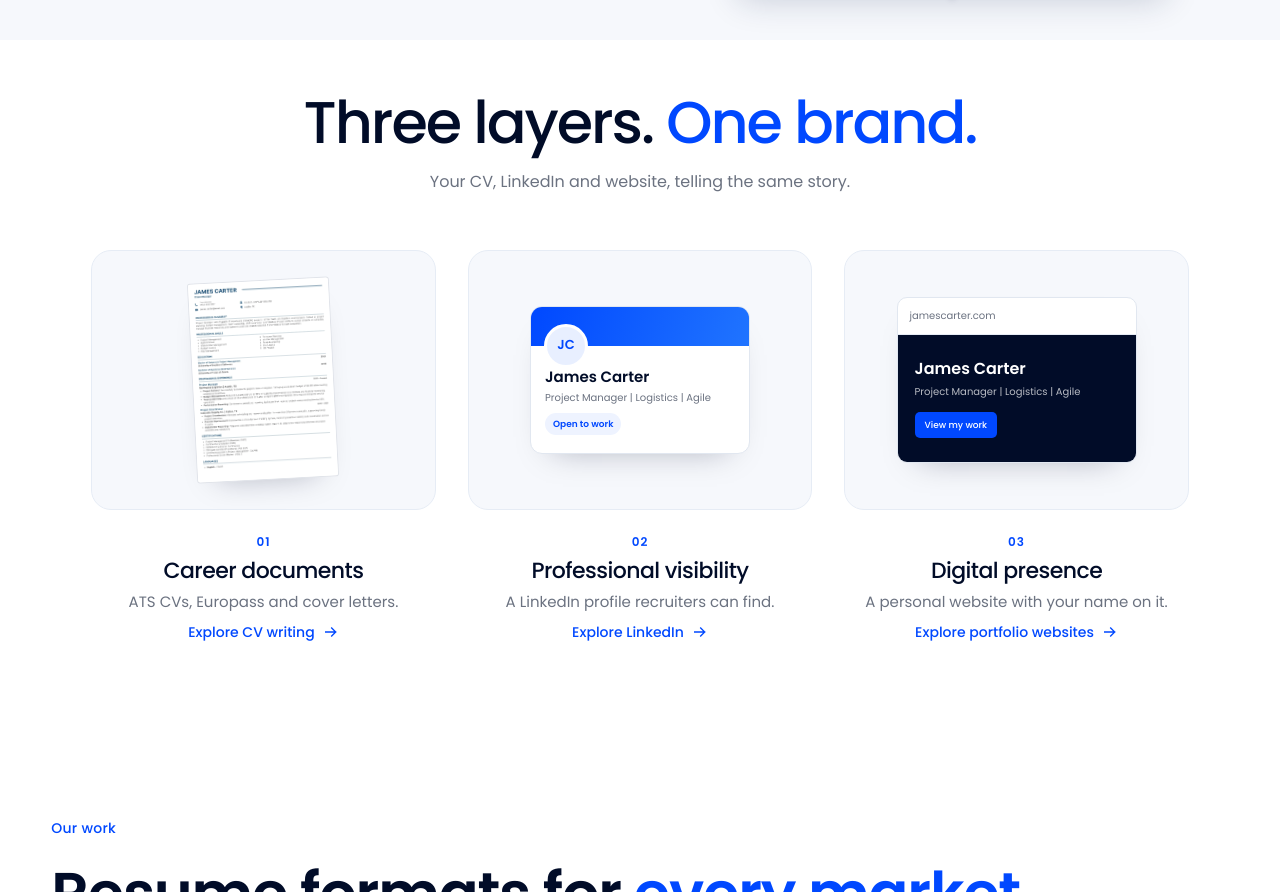
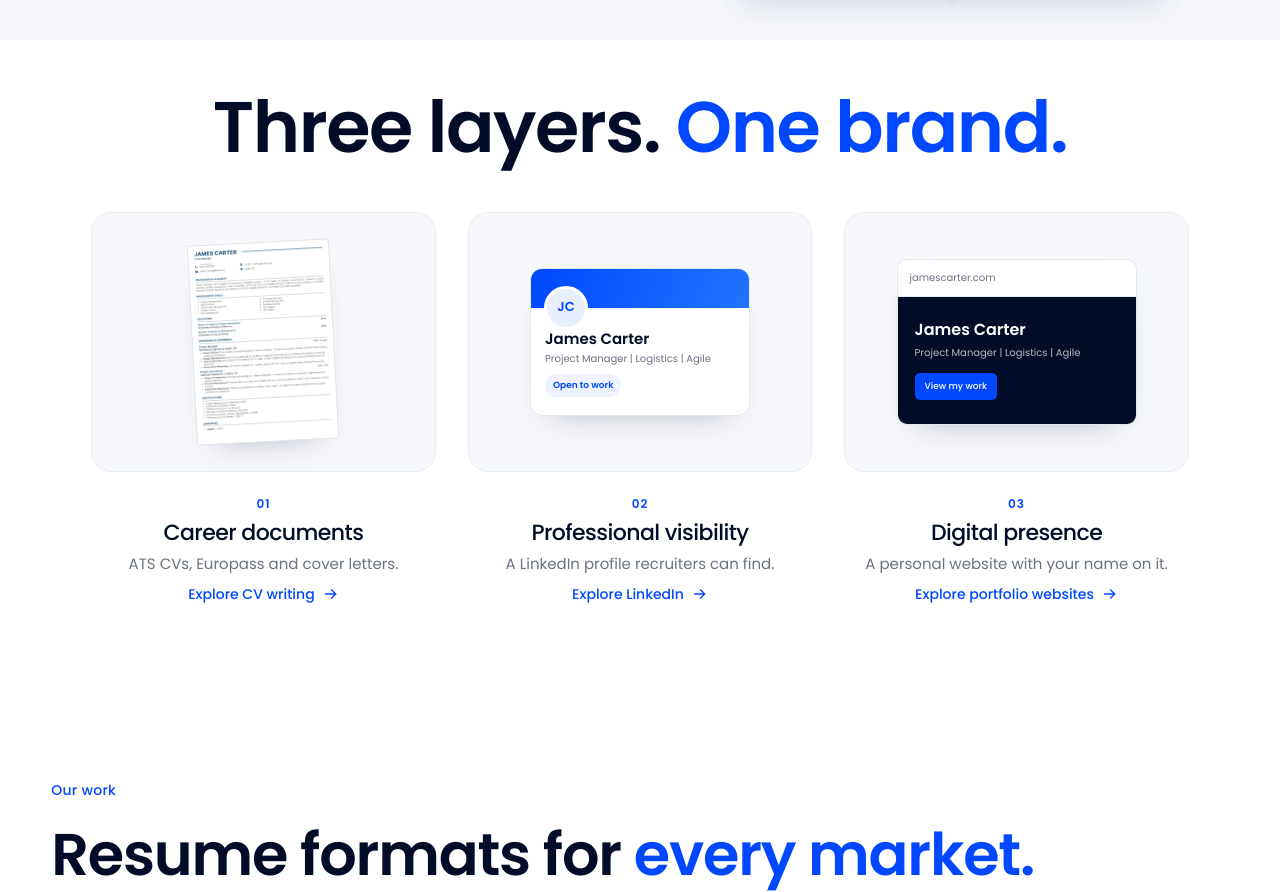
Before and after one commit to pixelyofficialstore-a11y/pixelycareer_premium-website, a Next.js app: page / in a window 1280 px wide. Shown: the part 2760-3652 px from the top of the page. Built offline with nearby package versions, Linux system fonts and the light colour scheme; no server answers.

Commit message:
Refactor HomeServices component styles and structure
Replit-Commit-Author: Agent

```diff
--- a/src/components/sections/HomeServices.module.css
+++ b/src/components/sections/HomeServices.module.css
@@ -14,11 +14,6 @@
 
 .title {
   margin: 0;
-  font-family: var(--font-head);
-  font-size: clamp(40px, 4.6vw, 60px);
-  font-weight: 500;
-  letter-spacing: -0.035em;
-  line-height: 1.05;
 }
 
 .title em {
@@ -26,18 +21,11 @@
   font-style: normal;
 }
 
-.heading p {
-  margin: 16px 0 0;
-  color: #6b7280;
-  font-size: 16px;
-  line-height: 1.5;
-}
-
 .gallery {
   display: grid;
   grid-template-columns: repeat(3, minmax(0, 1fr));
   gap: 32px;
-  margin: 56px 0 0;
+  margin: 48px 0 0;
   padding: 0;
   list-style: none;
 }
@@ -312,6 +300,9 @@
 
   .title {
     text-align: center;
+    font-size: clamp(40px, 11vw, 48px);
+    line-height: 1.08;
+    letter-spacing: -0.035em;
   }
 
   .title em {
--- a/src/components/sections/HomeServices.tsx
+++ b/src/components/sections/HomeServices.tsx
@@ -63,10 +63,9 @@ export default function HomeServices({ marketKey }: { marketKey: MarketKey }) {
     <section ref={sectionRef} id="services" aria-labelledby="services-title" className={styles.section}>
       <div className={`wrap ${styles.container}`}>
         <header className={styles.heading}>
-          <h2 id="services-title" className={styles.title}>
+          <h2 id="services-title" className={`h1 ${styles.title}`}>
             Three layers. <em>One brand.</em>
           </h2>
-          <p>Your CV, LinkedIn and website, telling the same story.</p>
         </header>
 
         <ul className={styles.gallery}>
```
